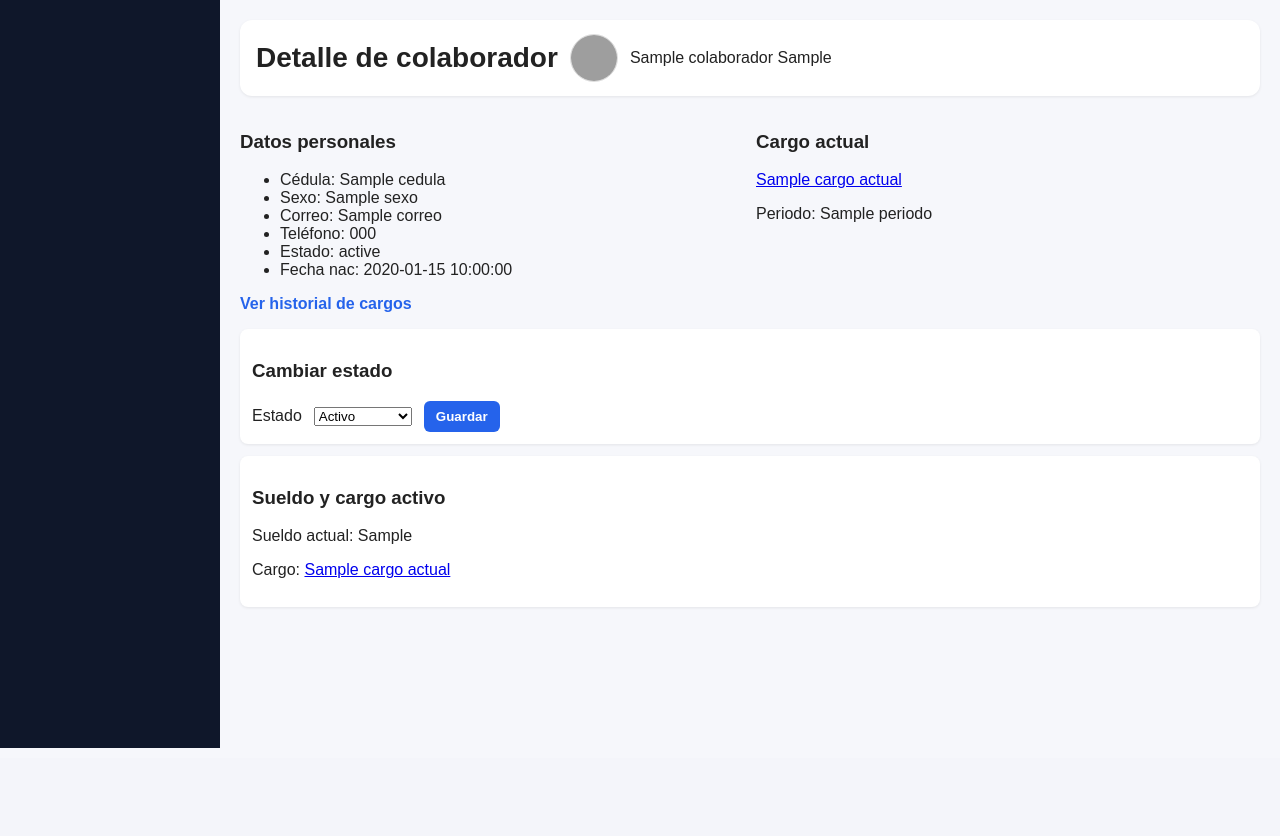
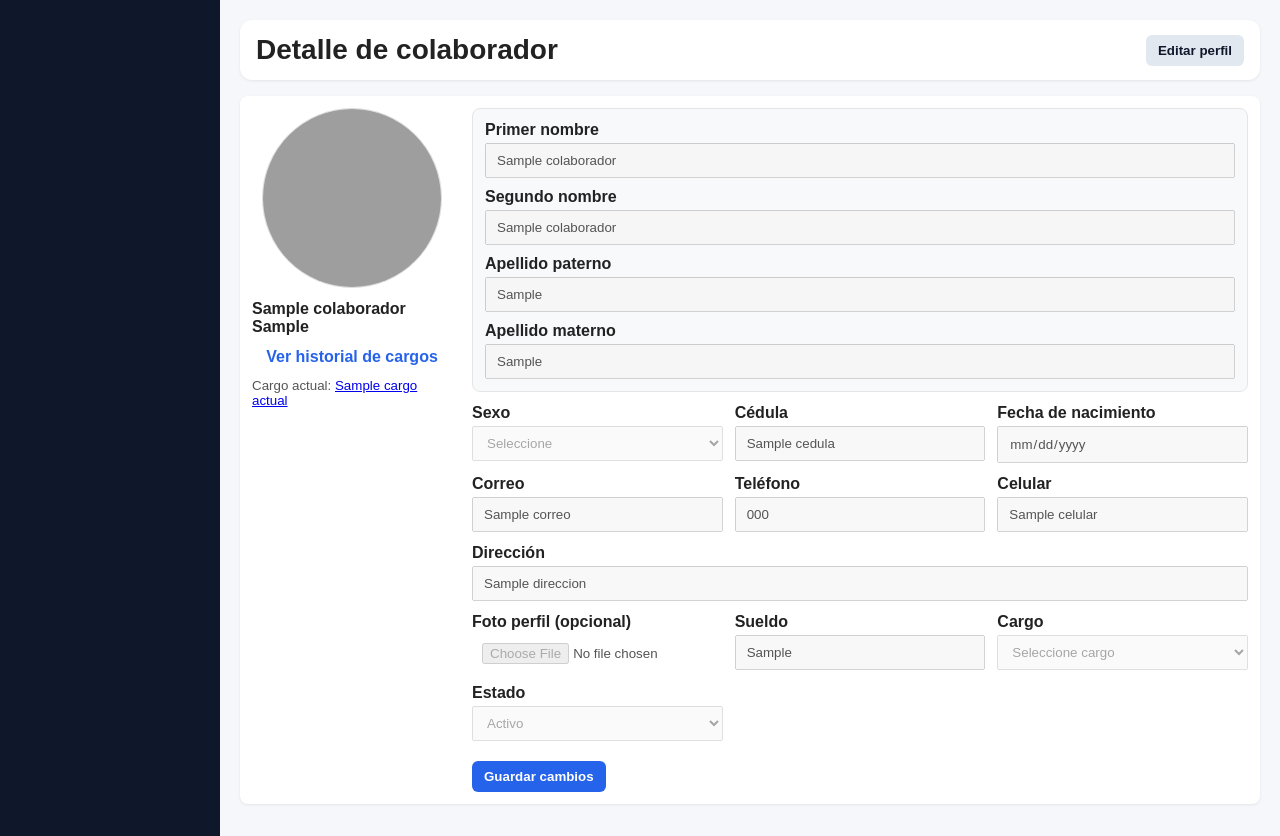
Before and after one commit to ill-shar0/CAPITAL-HUMANO, a PHP site: template views/gestionar_colaboradores/ver.php in a window 1280 px wide. Shown: the part 42-878 px from the top of the page. Before the commit the page ends 790 px from the top, so only its background shows below. Run offline with PHP 8.4, Linux system fonts and the light colour scheme; the template is opened without the code that fills it: most values are stand-ins (such as "Sample title", 1, 10 or a date in 2020); data that the repository does not hold is empty; some libraries are stand-ins or nearby versions; grey boxes are pictures that could not be loaded.

Commit message:
mejoras en los detalles del colaborador

```diff
--- a/controllers/colaboradores.php
+++ b/controllers/colaboradores.php
@@ -235,11 +235,13 @@ if ($page === 'ver_colaborador') { // detalle de un colaborador
     $colaborador = $colaboradorId ? Colaborador::find($colaboradorId) : null;
     $cargoActual = $colaborador ? Cargo::findActivoByColaborador($colaboradorId) : null;
     $historialCargos = $colaborador ? Cargo::historialPorColaborador($colaboradorId) : [];
+    $cargos = Cargo::all();
 
     render('gestionar_colaboradores/ver.php', [
         'colaborador' => $colaborador,
         'cargoActual' => $cargoActual,
         'historialCargos' => $historialCargos,
+        'cargos' => $cargos,
         'messages' => $messages,
         'errors' => $errors,
     ]);
--- a/views/gestionar_colaboradores/ver.php
+++ b/views/gestionar_colaboradores/ver.php
@@ -1,25 +1,67 @@
 <!-- Vista: detalle de colaborador y su cargo -->
-<div class="page-header">
-    <h1>Detalle de colaborador</h1>
+<div class="page-header" style="display:flex;align-items:center;justify-content:space-between;flex-wrap:wrap;gap:12px;">
+    <h1 style="margin:0;">Detalle de colaborador</h1>
     <?php if ($colaborador): ?>
-        <!-- Cabecera con avatar pequeño y nombre -->
-        <div style="display:flex;align-items:center;gap:12px;">
-            <?php if (!empty($colaborador['foto_perfil'])): ?>
-                <?php $fotoPath = ltrim($colaborador['foto_perfil'], '/'); // evita doble slash ?>
-                <!-- Miniatura redonda de la foto -->
-                <img src="<?= BASE_URL ?>/<?= htmlspecialchars($fotoPath) ?>"
-                     alt="Foto de perfil"
-                     style="width:48px;height:48px;object-fit:cover;border-radius:50%;border:1px solid #ddd;">
-            <?php else: ?>
-                <!-- Placeholder si no hay foto -->
-                <div style="width:48px;height:48px;border-radius:50%;border:1px solid #ddd;display:flex;align-items:center;justify-content:center;font-size:12px;color:#666;">Sin foto</div>
-            <?php endif; ?>
-            <p style="margin:0;"><?= htmlspecialchars($colaborador['primer_nombre'] . ' ' . $colaborador['apellido_paterno']) ?></p>
-        </div>
-    <?php else: ?>
-        <p>No se encontró colaborador.</p>
+        <button class="btn secondary" id="btn-edit-colab" type="button">Editar perfil</button>
     <?php endif; ?>
 </div>
+
+<style>
+/* Layout tipo ficha */
+.profile-card {
+    display: grid;
+    grid-template-columns: 200px 1fr;
+    gap: 20px;
+    align-items: start;
+}
+@media (max-width: 768px) {
+    .profile-card {
+        grid-template-columns: 1fr;
+    }
+}
+.avatar-box {
+    display: flex;
+    flex-direction: column;
+    align-items: center;
+    gap: 12px;
+}
+.avatar-circle {
+    width: 180px;
+    height: 180px;
+    border-radius: 50%;
+    object-fit: cover;
+    border: 1px solid #ddd;
+    background: #f4f4f4;
+}
+.form-grid-auto {
+    display: grid;
+    grid-template-columns: repeat(auto-fit, minmax(220px, 1fr));
+    gap: 12px;
+}
+.form-grid-auto label {
+    font-weight: 600;
+    margin-bottom: 4px;
+    display: inline-block;
+}
+.form-grid-auto .full-row {
+    grid-column: 1 / -1;
+}
+.form-grid-auto input,
+.form-grid-auto select {
+    width: 100%;
+    box-sizing: border-box;
+    padding: 8px 10px;
+}
+.names-grid {
+    display: grid;
+    grid-template-columns: 1fr;
+    gap: 10px;
+    background: #f8f9fb;
+    border: 1px solid #e5e5e5;
+    border-radius: 8px;
+    padding: 12px;
+}
+</style>
 
 <?php if (!empty($messages)): ?>
     <!-- Avisos de éxito (flash) -->
@@ -35,58 +77,152 @@
 <?php endif; ?>
 
 <?php if ($colaborador): ?>
-    <!-- Layout a dos columnas: datos personales y cargo -->
-    <div class="grid two-cols">
-        <div>
-            <h3>Datos personales</h3>
-            <ul class="detail-list">
-                <li>Cédula: <?= htmlspecialchars($colaborador['cedula']) ?></li>
-                <li>Sexo: <?= htmlspecialchars($colaborador['sexo']) ?></li>
-                <li>Correo: <?= htmlspecialchars($colaborador['correo']) ?></li>
-                <li>Teléfono: <?= htmlspecialchars($colaborador['telefono'] ?? '') ?></li>
-                <li>Estado: <?= htmlspecialchars($colaborador['estado_colaborador']) ?></li>
-                <li>Fecha nac: <?= htmlspecialchars($colaborador['fecha_nac'] ?? '') ?></li>
-            </ul>
-            <!-- Enlace a historial de cargos -->
+    <div class="card profile-card">
+        <div class="avatar-box">
+            <?php if (!empty($colaborador['foto_perfil'])): ?>
+                <?php $fotoPath = ltrim($colaborador['foto_perfil'], '/'); ?>
+                <img src="<?= BASE_URL ?>/<?= htmlspecialchars($fotoPath) ?>" alt="Foto de perfil" class="avatar-circle">
+            <?php else: ?>
+                <div class="avatar-circle" style="display:flex;align-items:center;justify-content:center;color:#888;font-size:14px;">Sin foto</div>
+            <?php endif; ?>
+            <p style="margin:0;font-weight:600;"><?= htmlspecialchars($colaborador['primer_nombre'] . ' ' . $colaborador['apellido_paterno']) ?></p>
             <a class="btn-link" href="<?= BASE_URL ?>/index.php?page=ver_historial_cargos&id=<?= urlencode($colaborador['colab_id']) ?>">Ver historial de cargos</a>
-        </div>
-        <div>
-            <h3>Cargo actual</h3>
             <?php if ($cargoActual): ?>
-                <p><a href="<?= BASE_URL ?>/index.php?page=ver_cargo&id=<?= urlencode($cargoActual['cargo_id']) ?>"><?= htmlspecialchars($cargoActual['nombre_cargo']) ?></a></p>
-                <p>Periodo: <?= htmlspecialchars($cargoActual['periodo'] ?? '') ?></p>
+                <small style="color:#555;">Cargo actual: <a href="<?= BASE_URL ?>/index.php?page=ver_cargo&id=<?= urlencode($cargoActual['cargo_id']) ?>"><?= htmlspecialchars($cargoActual['nombre_cargo']) ?></a></small>
             <?php else: ?>
-                <!-- CTA para asignar cargo si no tiene uno activo -->
-                <a class="btn" href="<?= BASE_URL ?>/index.php?page=asignar_cargo&colab=<?= urlencode($colaborador['colab_id']) ?>">Asignar Cargo</a>
+                <a class="btn secondary" href="<?= BASE_URL ?>/index.php?page=asignar_cargo&colab=<?= urlencode($colaborador['colab_id']) ?>">Asignar Cargo</a>
             <?php endif; ?>
         </div>
-    </div>
 
-    <!-- Cambio rápido de estado (solo estado) -->
-    <div class="card" style="margin-top:16px;">
-        <h3>Cambiar estado</h3>
-        <form method="post" action="<?= BASE_URL ?>/index.php?page=gestionar_colaboradores" class="inline-form" style="display:flex;align-items:center;gap:12px;flex-wrap:wrap;">
-            <input type="hidden" name="action" value="update_estado_colaborador">
+        <form id="form-edit-colab" method="post" action="<?= BASE_URL ?>/index.php?page=gestionar_colaboradores" enctype="multipart/form-data" class="form-grid-auto">
+            <input type="hidden" name="action" value="update_colaborador">
             <input type="hidden" name="colab_id" value="<?= htmlspecialchars($colaborador['colab_id']) ?>">
-            <label for="estado_colaborador" style="margin:0;">Estado</label>
-            <select name="estado_colaborador" id="estado_colaborador">
-                <?php
-                $estados = ['Activo', 'Vacaciones', 'Licencia', 'Incapacitado'];
-                foreach ($estados as $estado):
-                ?>
-                    <option value="<?= $estado ?>" <?= ($colaborador['estado_colaborador'] ?? '') === $estado ? 'selected' : '' ?>><?= $estado ?></option>
-                <?php endforeach; ?>
-            </select>
-            <button class="btn" type="submit">Guardar</button>
+            <input type="hidden" name="foto_actual" value="<?= htmlspecialchars($colaborador['foto_perfil'] ?? '') ?>">
+
+            <div class="full-row names-grid">
+                <div>
+                    <label>Primer nombre</label>
+                    <input data-edit="1" type="text" name="primer_nombre" value="<?= htmlspecialchars($colaborador['primer_nombre'] ?? '') ?>" required pattern="^[A-Za-z\s]+$" title="Solo letras y espacios">
+                </div>
+                <div>
+                    <label>Segundo nombre</label>
+                    <input data-edit="1" type="text" name="segundo_nombre" value="<?= htmlspecialchars($colaborador['segundo_nombre'] ?? '') ?>" required pattern="^[A-Za-z\s]+$" title="Solo letras y espacios">
+                </div>
+                <div>
+                    <label>Apellido paterno</label>
+                    <input data-edit="1" type="text" name="apellido_paterno" value="<?= htmlspecialchars($colaborador['apellido_paterno'] ?? '') ?>" required pattern="^[A-Za-z\s]+$" title="Solo letras y espacios">
+                </div>
+                <div>
+                    <label>Apellido materno</label>
+                    <input data-edit="1" type="text" name="apellido_materno" value="<?= htmlspecialchars($colaborador['apellido_materno'] ?? '') ?>" required pattern="^[A-Za-z\s]+$" title="Solo letras y espacios">
+                </div>
+            </div>
+
+            <div>
+                <label>Sexo</label>
+                <select data-edit="1" name="sexo" required>
+                    <option value="">Seleccione</option>
+                    <option value="M" <?= ($colaborador['sexo'] ?? '') === 'M' ? 'selected' : '' ?>>M</option>
+                    <option value="F" <?= ($colaborador['sexo'] ?? '') === 'F' ? 'selected' : '' ?>>F</option>
+                </select>
+            </div>
+
+            <div>
+                <label>Cédula</label>
+                <input data-edit="1" type="text" name="cedula" value="<?= htmlspecialchars($colaborador['cedula'] ?? '') ?>" required>
+            </div>
+
+            <div>
+                <label>Fecha de nacimiento</label>
+                <input data-edit="1" type="date" name="fecha_nac" value="<?= htmlspecialchars($colaborador['fecha_nac'] ?? '') ?>" required>
+            </div>
+
+            <div>
+                <label>Correo</label>
+                <input data-edit="1" type="email" name="correo" value="<?= htmlspecialchars($colaborador['correo'] ?? '') ?>" required>
+            </div>
+
+            <div>
+                <label>Teléfono</label>
+                <input data-edit="1" type="text" name="telefono" value="<?= htmlspecialchars($colaborador['telefono'] ?? '') ?>" required>
+            </div>
+
+            <div>
+                <label>Celular</label>
+                <input data-edit="1" type="text" name="celular" value="<?= htmlspecialchars($colaborador['celular'] ?? '') ?>" required>
+            </div>
+
+            <div class="full-row">
+                <label>Dirección</label>
+                <input data-edit="1" type="text" name="direccion" value="<?= htmlspecialchars($colaborador['direccion'] ?? '') ?>" required>
+            </div>
+
+            <div>
+                <label>Foto perfil (opcional)</label>
+                <input data-edit="1" type="file" name="foto_perfil" accept="image/png,image/jpeg">
+            </div>
+
+            <div>
+                <label>Sueldo</label>
+                <input data-edit="1" type="text" name="car_sueldo" value="<?= htmlspecialchars($colaborador['car_sueldo'] ?? '') ?>" required pattern="^[0-9]+(\.[0-9]{1,2})?$" title="Solo números y hasta 2 decimales">
+            </div>
+
+            <div>
+                <label>Cargo</label>
+                <select data-edit="1" name="car_cargo" required>
+                    <option value="">Seleccione cargo</option>
+                    <?php foreach (($cargos ?? []) as $cargo): ?>
+                        <option value="<?= htmlspecialchars($cargo['nombre_cargo'] ?? '') ?>" <?= ($colaborador['car_cargo'] ?? '') === ($cargo['nombre_cargo'] ?? '') ? 'selected' : '' ?>>
+                            <?= htmlspecialchars($cargo['nombre_cargo'] ?? '') ?>
+                        </option>
+                    <?php endforeach; ?>
+                </select>
+            </div>
+
+            <div>
+                <label>Estado</label>
+                <?php $estados = ['Activo', 'Vacaciones', 'Licencia', 'Incapacitado']; ?>
+                <select data-edit="1" name="estado_colaborador" required>
+                    <?php foreach ($estados as $estado): ?>
+                        <option value="<?= $estado ?>" <?= ($colaborador['estado_colaborador'] ?? '') === $estado ? 'selected' : '' ?>><?= $estado ?></option>
+                    <?php endforeach; ?>
+                </select>
+            </div>
+
+            <div class="full-row" style="margin-top:8px;">
+                <button class="btn" type="submit">Guardar cambios</button>
+            </div>
         </form>
     </div>
+<?php endif; ?>
 
-    <!-- Resumen de sueldo y cargo activo -->
-    <div class="card">
-        <h3>Sueldo y cargo activo</h3>
-        <p>Sueldo actual: <?= htmlspecialchars($colaborador['car_sueldo'] ?? 'No definido') ?></p>
-        <?php if ($cargoActual): ?>
-            <p>Cargo: <a href="<?= BASE_URL ?>/index.php?page=ver_cargo&id=<?= urlencode($cargoActual['cargo_id']) ?>"><?= htmlspecialchars($cargoActual['nombre_cargo']) ?></a></p>
-        <?php endif; ?>
-    </div>
-<?php endif; ?>
+<script>
+document.addEventListener('DOMContentLoaded', function () {
+    var btn = document.getElementById('btn-edit-colab');
+    var form = document.getElementById('form-edit-colab');
+    if (!btn || !form) return;
+
+    var editable = form.querySelectorAll('[data-edit="1"]');
+    var isEditing = false;
+    lockInputs(true);
+
+    btn.addEventListener('click', function (e) {
+        e.preventDefault();
+        isEditing = !isEditing;
+        lockInputs(!isEditing);
+        btn.textContent = isEditing ? 'Cancelar edición' : 'Editar perfil';
+        if (isEditing) {
+            var first = form.querySelector('[data-edit="1"]:not([type="file"])');
+            if (first) first.focus();
+        } else {
+            form.reset();
+        }
+    });
+
+    function lockInputs(lock) {
+        editable.forEach(function (el) {
+            el.disabled = lock;
+        });
+    }
+});
+</script>
```
Also changed, not shown: controllers/cargos.php (+8 -4 lines), database/schema.sql (+136 -32 lines), views/gestionar_cargos/index.php (+8 -3 lines), public/uploads/fotos/foto_69403528e135d0.89308282.png (added), public/uploads/fotos/foto_69416cdf3410c0.83243121.png (added), 1 other file.
